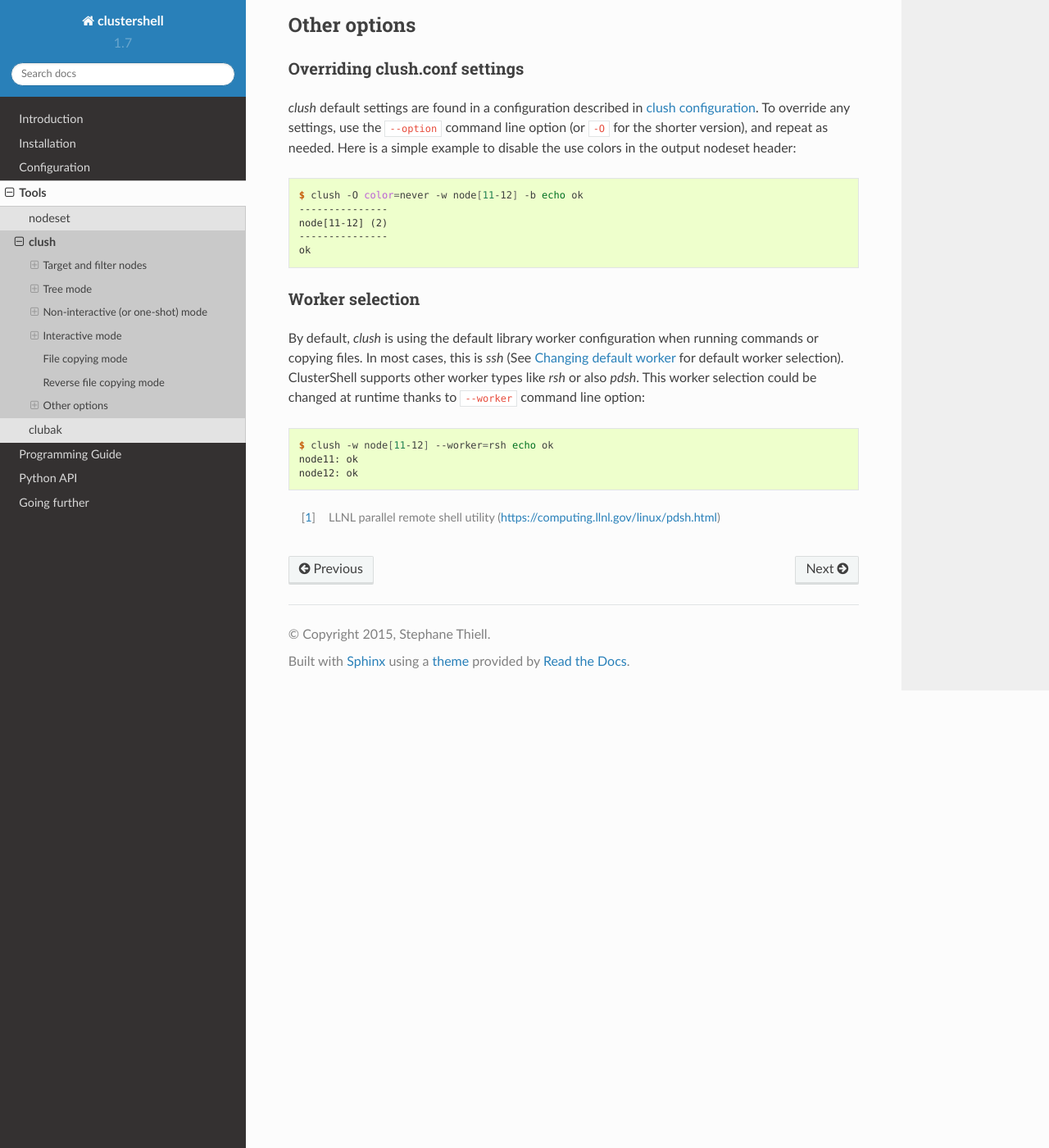
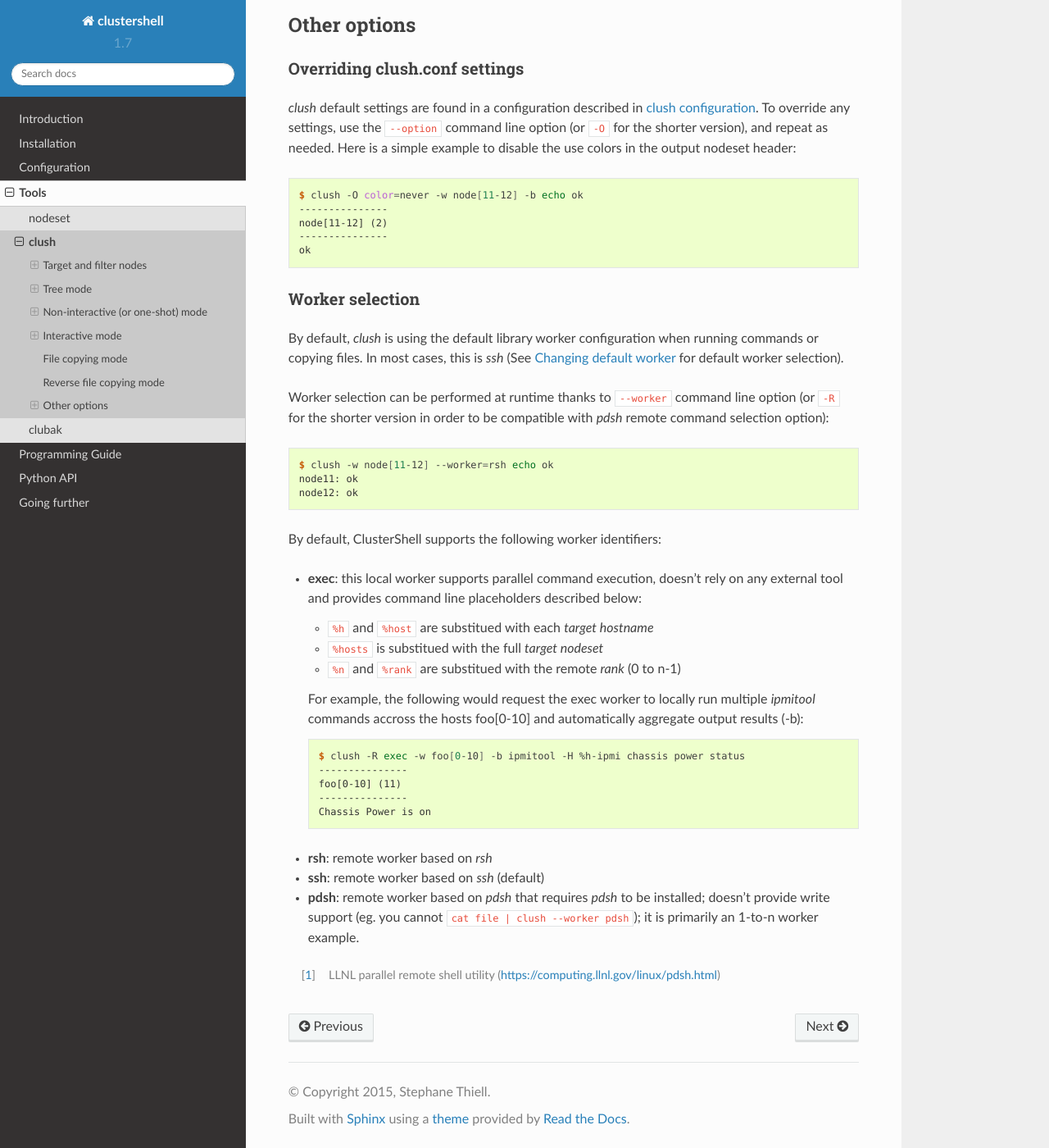
Before and after one commit to cea-hpc/clustershell, a Sphinx documentation site: the page built from doc/sphinx/tools/clush.rst, in a window 1280 px wide and 1400 px high, scrolled down 7978 px. Shown: the whole window at 82% size. Built offline with Sphinx 7.4.7 and the Read the Docs theme 2.0.0, drawn with Linux system fonts in a browser that asks for light colours.

Commit message:
clush: add -R option as an alias of --worker
Add this -R option alias as we claim to be pdsh backward compatible in
the documentation (and --worker is close to the rcmd selection in pdsh).

Improved -R/--worker documentation.

Change-Id: Icaef77ebfb9e9a6aa539b3f97501e9de8ece78c8

```diff
--- a/doc/sphinx/tools/clush.rst
+++ b/doc/sphinx/tools/clush.rst
@@ -435,14 +435,41 @@
 
 By default, *clush* is using the default library worker configuration when
 running commands or copying files. In most cases, this is *ssh* (See
-:ref:`task-default-worker` for default worker selection). ClusterShell
-supports other worker types like *rsh* or also *pdsh*. This worker selection
-could be changed at runtime thanks to ``--worker`` command line option::
+:ref:`task-default-worker` for default worker selection).
+
+Worker selection can be performed at runtime thanks to ``--worker`` command
+line option (or ``-R`` for the shorter version in order to be compatible with
+*pdsh* remote command selection option)::
 
     $ clush -w node[11-12] --worker=rsh echo ok
     node11: ok
     node12: ok
 
+By default, ClusterShell supports the following worker identifiers:
+
+* **exec**: this local worker supports parallel command execution, doesn't
+  rely on any external tool and provides command line placeholders described
+  below:
+
+  * ``%h`` and ``%host`` are substitued with each *target hostname*
+  * ``%hosts`` is substitued with the full *target nodeset*
+  * ``%n`` and ``%rank`` are substitued with the remote *rank* (0 to n-1)
+
+  For example, the following would request the exec worker to locally run
+  multiple *ipmitool* commands accross the hosts foo[0-10] and automatically
+  aggregate output results (-b)::
+
+      $ clush -R exec -w foo[0-10] -b ipmitool -H %h-ipmi chassis power status
+      ---------------
+      foo[0-10] (11)
+      ---------------
+      Chassis Power is on
+
+* **rsh**: remote worker based on *rsh*
+* **ssh**: remote worker based on *ssh* (default)
+* **pdsh**: remote worker based on *pdsh* that requires *pdsh* to be
+  installed; doesn't provide write support (eg. you cannot ``cat file | clush
+  --worker pdsh``); it is primarily an 1-to-n worker example.
 
 
 .. [#] LLNL parallel remote shell utility
```
Also changed, not shown: doc/txt/clush.txt (+10 -8 lines), 3 other files.
